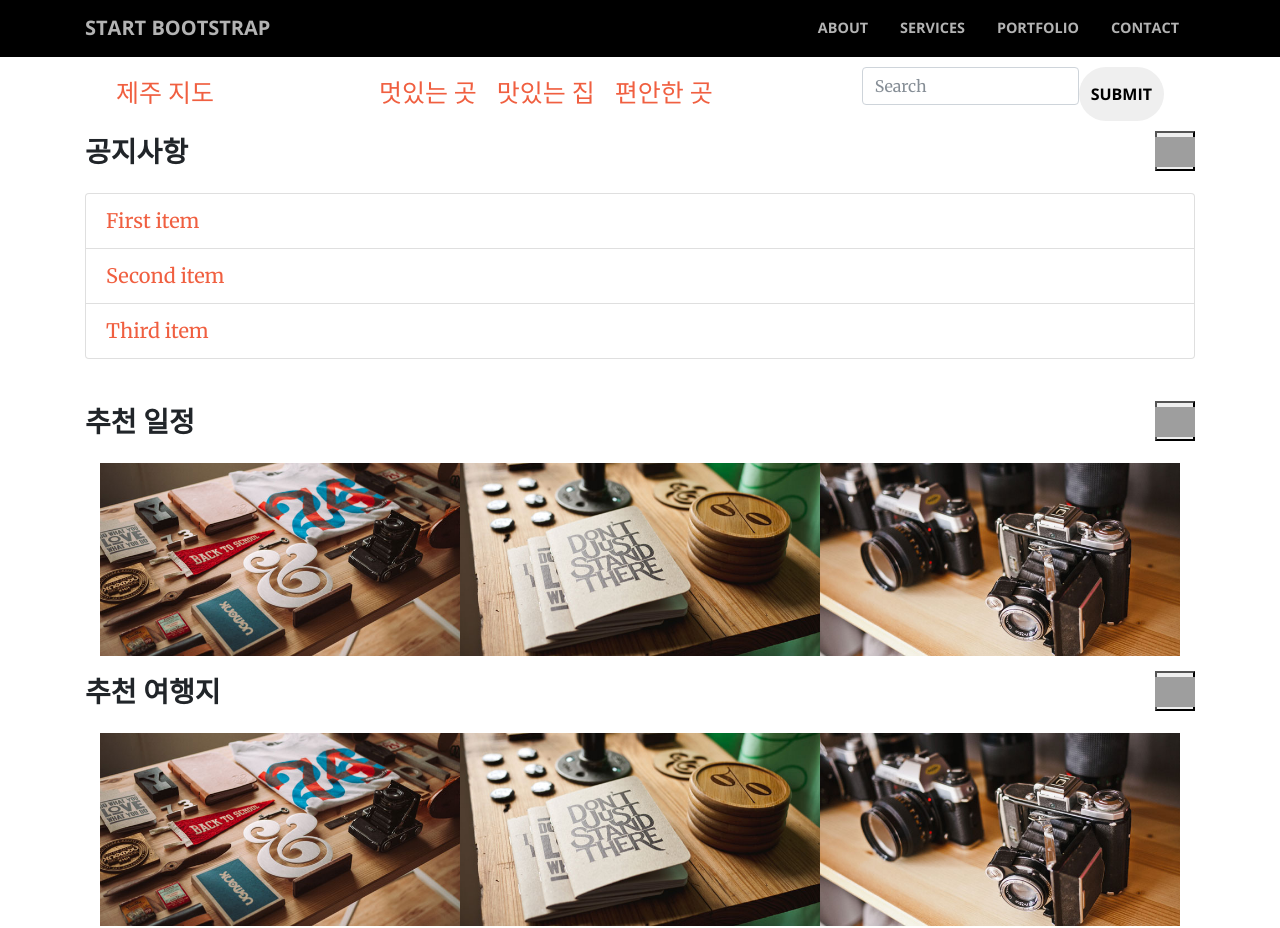
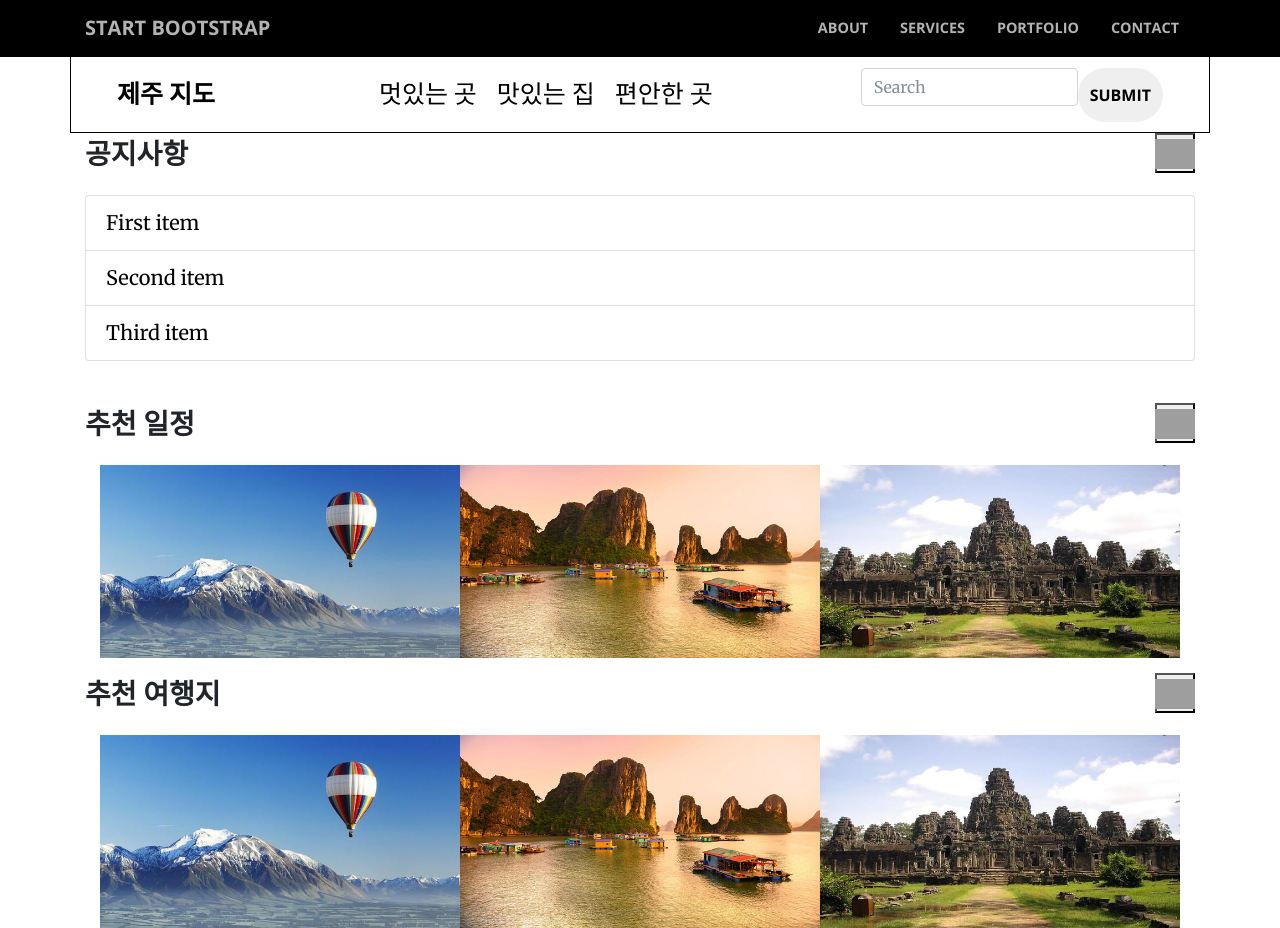
Before and after one commit to masinogns/2017_hackathon, a website: page home.html in a window 1280 px wide. Drawn offline with nearby package versions, Linux system fonts and the light colour scheme; grey boxes are pictures that could not be loaded.

Commit message:
home.html 사진 변경 및 글자색 변경

```diff
--- a/css/home.css
+++ b/css/home.css
@@ -26,6 +26,8 @@ div.container > nav {
 
 nav > div > div > a.navbar-brand {
   font-size: 25px;
+  color: black;
+  font-weight: bold;
 }
 
 nav > div > ul > li {
@@ -75,3 +77,7 @@ dl > ul > li {
   width: 100%;
   height: 180px;
 }
+
+#item > a{
+  color: black;
+}
--- a/home.html
+++ b/home.html
@@ -51,7 +51,7 @@
       </div>
     </nav>
 
-    <div class="container">
+    <div class="container" style="border: 1px solid; color:black ">
     <nav class="navbar navbar-inverse">
       <div class="container-fluid">
         <div id="jeju" class="navbar-header">
@@ -59,9 +59,9 @@
           <img id="jeju-map" src="img/map.png" alt="">
         </div>
         <ul class="nav navbar-header">
-          <li class="active"><a href="#">멋있는 곳</a></li>
-          <li><a href="#">맛있는 집</a></li>
-          <li><a href="#">편안한 곳</a></li>
+          <li class="active"><a href="#"  style="color: black;">멋있는 곳</a></li>
+          <li><a href="#" style="color: black;">맛있는 집</a></li>
+          <li><a href="#"  style="color: black;">편안한 곳</a></li>
         </ul>
         <form class="navbar-form navbar-left" action="/action_page.php">
           <div class="form-group">
@@ -83,9 +83,9 @@
           </dt>
 
           <ul class="list-group">
-            <li class="list-group-item"><a href="#">First item</a></li>
-            <li class="list-group-item"><a href="#">Second item</a></li>
-            <li class="list-group-item"><a href="#">Third item</a></li>
+            <li class="list-group-item" id="item"><a href="#">First item</a></li>
+            <li class="list-group-item" id="item"><a href="#">Second item</a></li>
+            <li class="list-group-item" id="item"><a href="#">Third item</a></li>
           </ul>
 
         </dl>
@@ -107,8 +107,8 @@
               <div class="container-fluid p-0">
                 <div class="row no-gutters popup-gallery">
                   <div class="col-lg-4 col-sm-6">
-                    <a class="portfolio-box" href="img/portfolio/fullsize/1.jpg">
-                      <img class="img-fluid" src="img/portfolio/thumbnails/1.jpg" alt="">
+                    <a class="portfolio-box" href="img/portfolio/fullsize/newzealand_image.jpg">
+                      <img class="img-fluid" src="img/portfolio/thumbnails/newzealand.jpg" alt="">
                       <div class="portfolio-box-caption">
                         <div class="portfolio-box-caption-content">
                           <div class="project-category text-faded">
@@ -122,8 +122,8 @@
                     </a>
                   </div>
                   <div class="col-lg-4 col-sm-6">
-                    <a class="portfolio-box" href="img/portfolio/fullsize/2.jpg">
-                      <img class="img-fluid" src="img/portfolio/thumbnails/2.jpg" alt="">
+                    <a class="portfolio-box" href="img/portfolio/fullsize/하롱베이.jpg">
+                      <img class="img-fluid" src="img/portfolio/thumbnails/하롱베이.jpg" alt="">
                       <div class="portfolio-box-caption">
                         <div class="portfolio-box-caption-content">
                           <div class="project-category text-faded">
@@ -137,8 +137,8 @@
                     </a>
                   </div>
                   <div class="col-lg-4 col-sm-6">
-                    <a class="portfolio-box" href="img/portfolio/fullsize/3.jpg">
-                      <img class="img-fluid" src="img/portfolio/thumbnails/3.jpg" alt="">
+                    <a class="portfolio-box" href="img/portfolio/fullsize/캄보디아.jpg">
+                      <img class="img-fluid" src="img/portfolio/thumbnails/캄보디아.jpg" alt="">
                       <div class="portfolio-box-caption">
                         <div class="portfolio-box-caption-content">
                           <div class="project-category text-faded">
@@ -170,8 +170,8 @@
               <div class="container-fluid p-0">
                 <div class="row no-gutters popup-gallery">
                   <div class="col-lg-4 col-sm-6">
-                    <a class="portfolio-box" href="img/portfolio/fullsize/1.jpg">
-                      <img class="img-fluid" src="img/portfolio/thumbnails/1.jpg" alt="">
+                    <a class="portfolio-box" href="img/portfolio/fullsize/newzealand_image.jpg">
+                      <img class="img-fluid" src="img/portfolio/thumbnails/newzealand.jpg" alt="">
                       <div class="portfolio-box-caption">
                         <div class="portfolio-box-caption-content">
                           <div class="project-category text-faded">
@@ -185,8 +185,8 @@
                     </a>
                   </div>
                   <div class="col-lg-4 col-sm-6">
-                    <a class="portfolio-box" href="img/portfolio/fullsize/2.jpg">
-                      <img class="img-fluid" src="img/portfolio/thumbnails/2.jpg" alt="">
+                    <a class="portfolio-box" href="img/portfolio/fullsize/하롱베이.jpg">
+                      <img class="img-fluid" src="img/portfolio/thumbnails/하롱베이.jpg" alt="">
                       <div class="portfolio-box-caption">
                         <div class="portfolio-box-caption-content">
                           <div class="project-category text-faded">
@@ -200,8 +200,8 @@
                     </a>
                   </div>
                   <div class="col-lg-4 col-sm-6">
-                    <a class="portfolio-box" href="img/portfolio/fullsize/3.jpg">
-                      <img class="img-fluid" src="img/portfolio/thumbnails/3.jpg" alt="">
+                    <a class="portfolio-box" href="img/portfolio/fullsize/캄보디아.jpg">
+                      <img class="img-fluid" src="img/portfolio/thumbnails/캄보디아.jpg" alt="">
                       <div class="portfolio-box-caption">
                         <div class="portfolio-box-caption-content">
                           <div class="project-category text-faded">
@@ -222,9 +222,6 @@
 
 
 
-      </div>
-
-
 
     </div>
   </body>
```
Also changed, not shown: img/portfolio/fullsize/newzealand_image.jpg (added), img/portfolio/fullsize/캄보디아.jpg (added), img/portfolio/fullsize/하롱베이.jpg (added), img/portfolio/thumbnails/newzealand.jpg (added), img/portfolio/thumbnails/캄보디아.jpg (added), img/portfolio/thumbnails/하롱베이.jpg (added), img/캄보디아.jpg (added).
